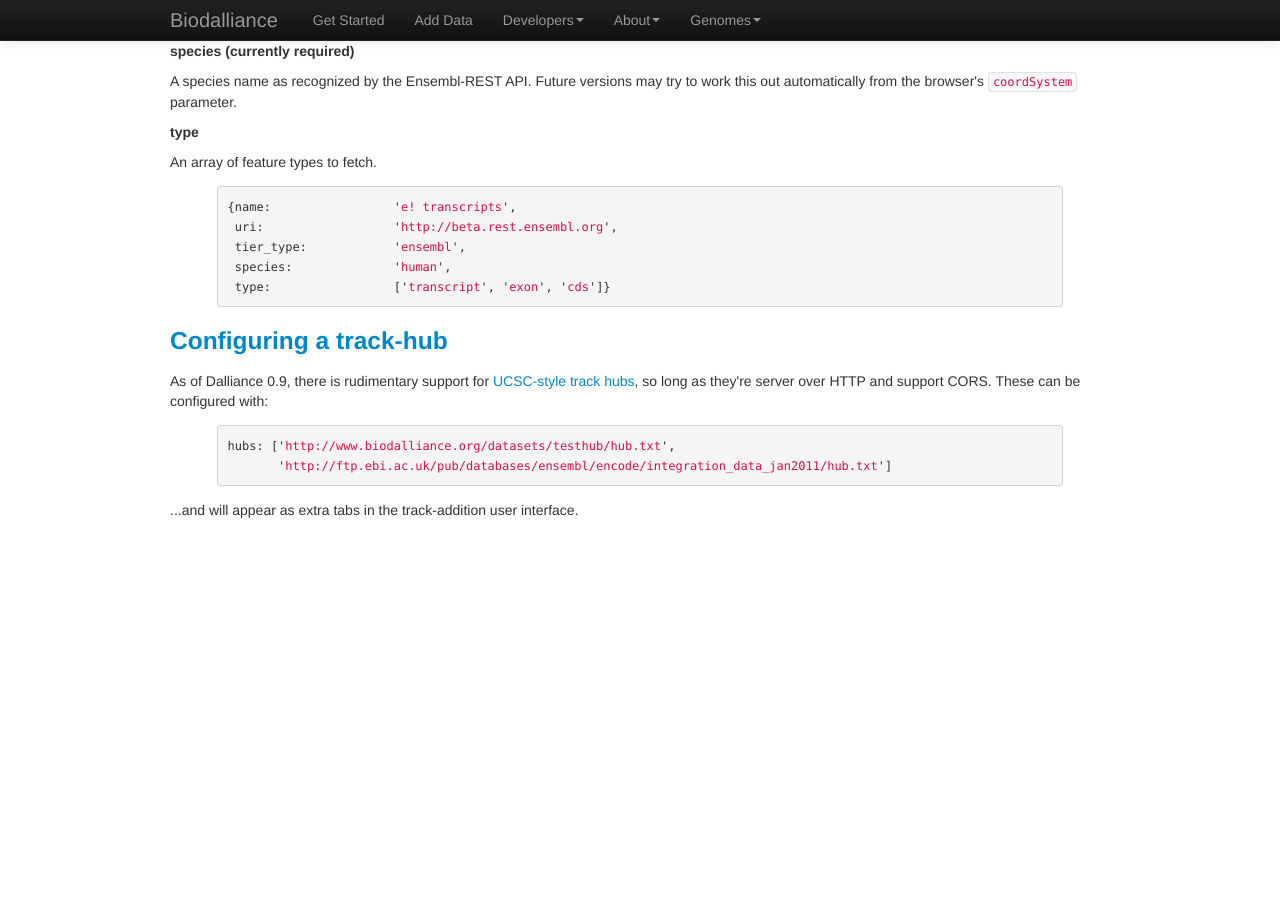
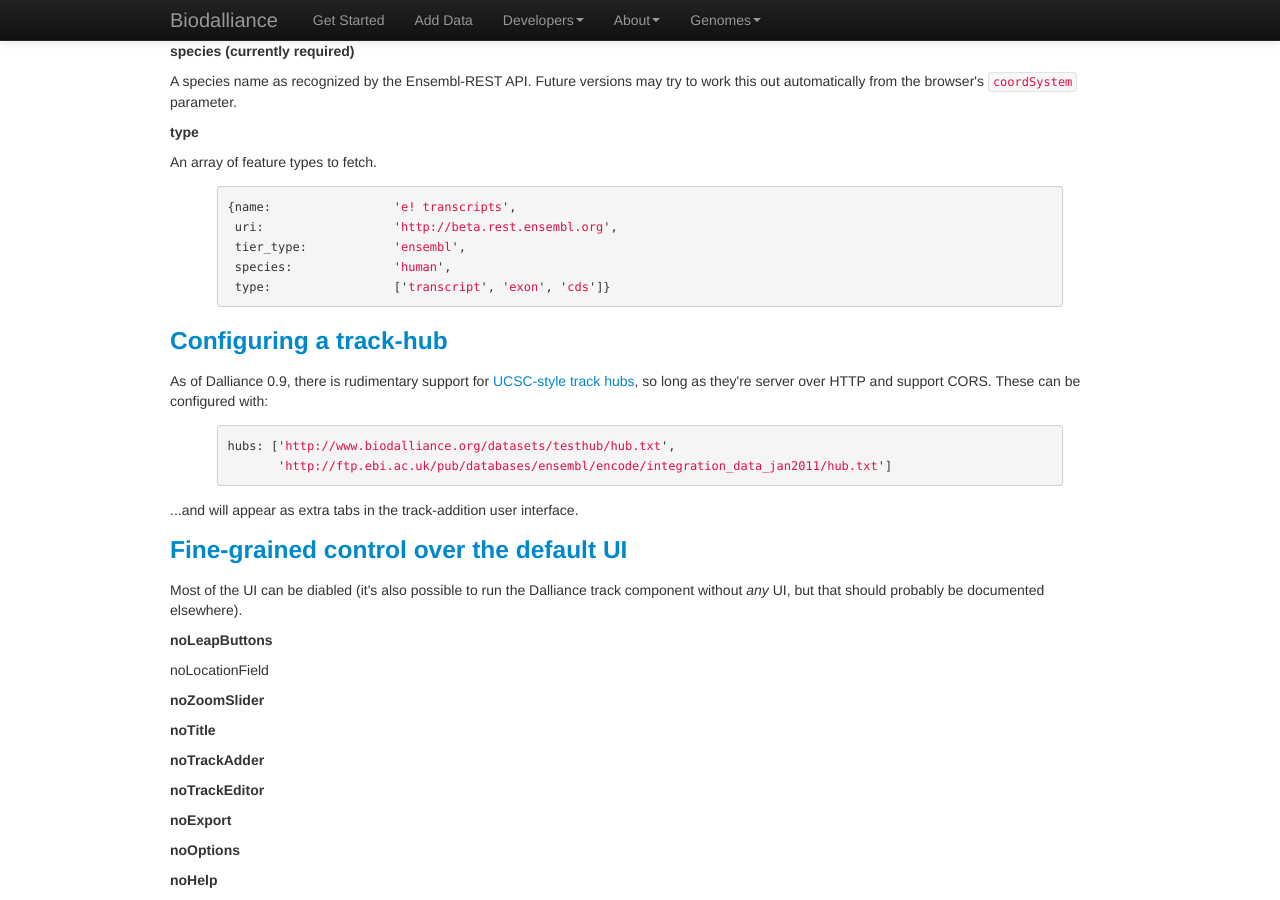
Before and after one commit to biodalliance/dalliance-web, a Jekyll site: the page built from config.html, in a window 1280 px wide and 900 px high, scrolled down 3554 px. Built offline with Jekyll 4.4.1, drawn with Linux system fonts in a browser that asks for light colours; before the commit the page ends 4074 px from its top, so only the background shows below that.

Commit message:
Quick docs for UI configuration options.

```diff
--- a/config.html
+++ b/config.html
@@ -265,3 +265,21 @@ hubs: ['http://www.biodalliance.org/datasets/testhub/hub.txt',
 {%endhighlight%}
 
 ...and will appear as extra tabs in the track-addition user interface.
+
+
+<h3><a id='uielements'>Fine-grained control over the default UI</a></h3>
+
+<p>
+Most of the UI can be diabled (it's also possible to run the Dalliance track component without <em>any</em> UI,
+but that should probably be documented elsewhere).
+<p>
+
+<h5>noLeapButtons</h5>
+<n5>noLocationField</n5>
+<h5>noZoomSlider</h5>
+<h5>noTitle</h5>
+<h5>noTrackAdder</h5>
+<h5>noTrackEditor</h5>
+<h5>noExport</h5>
+<h5>noOptions</h5>
+<h5>noHelp</h5>
```
